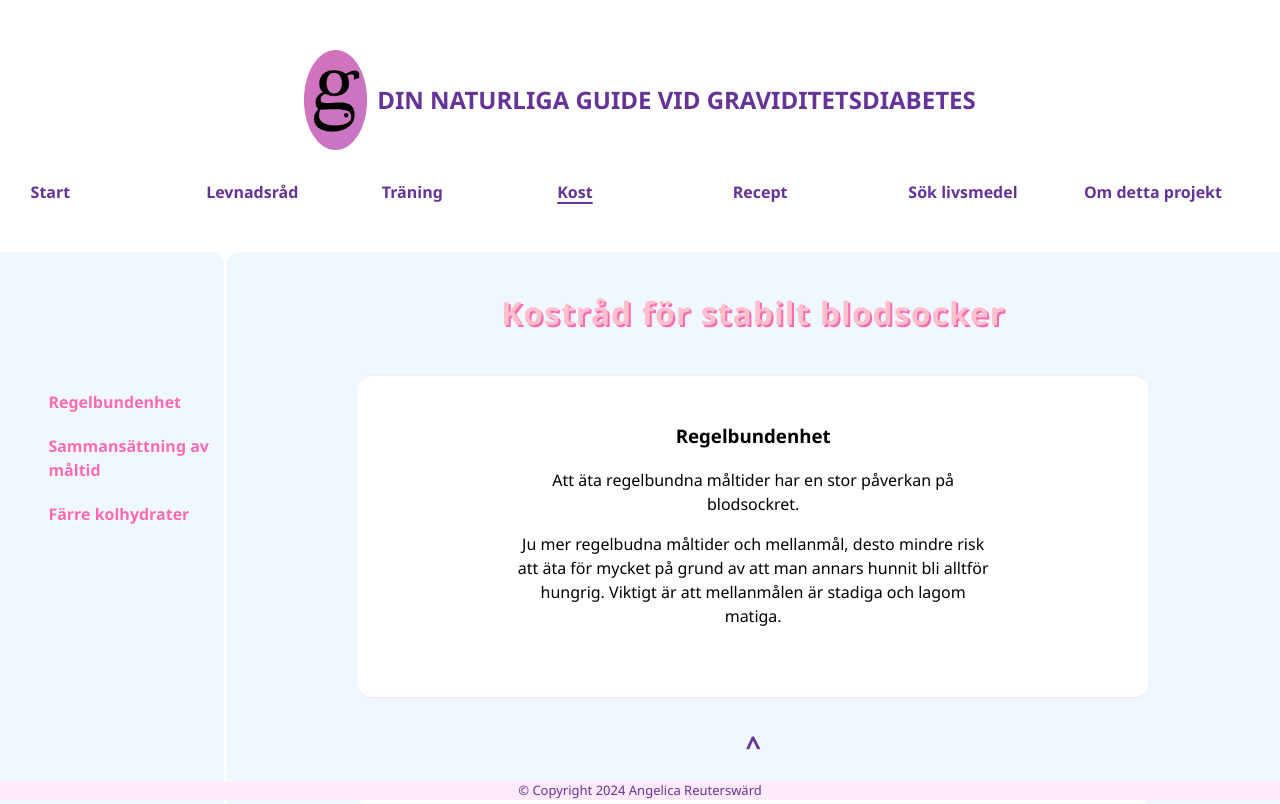
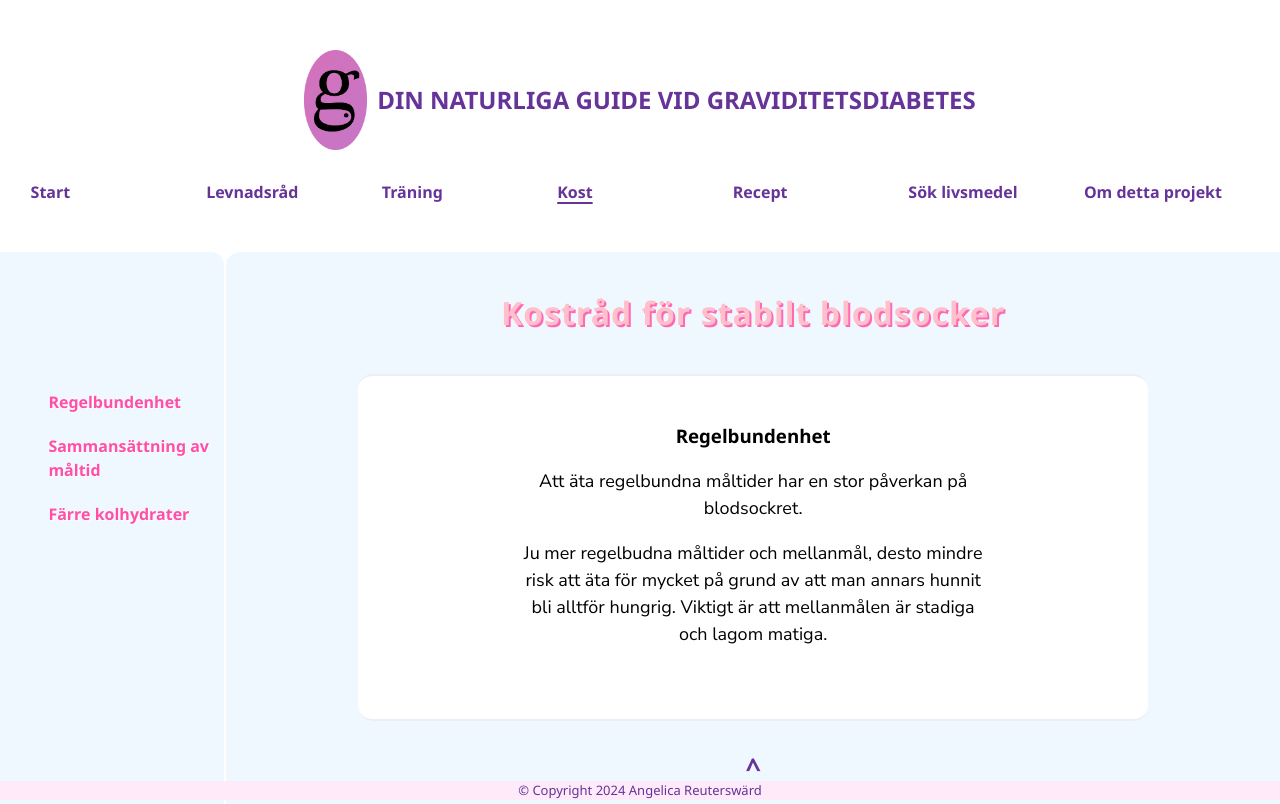
Before and after one commit to Ayngie/natural-guide-to-gestational-diabetes, a React (Vite) app: page /natural-guide-to-gestational-diabetes/food in a window 1280 px wide. Shown: the top 804 px of the page. Built offline with nearby package versions, Linux system fonts and the light colour scheme.

Commit message:
💄 style: added google font and updated sideLink color

```diff
--- a/src/components/styles/StyledTexts.ts
+++ b/src/components/styles/StyledTexts.ts
@@ -30,7 +30,8 @@ export const StyledHeadingDesktop = styled(StyledHeading) `
 export const Paragraph = styled.p `
     margin-top: 0;
     width: 75%;
-
+    font-family: 'Nunito Sans', sans-serif;
+    font-size: large;
     @media screen and (min-width: 1200px) {
         width: 60%;
     }
@@ -44,8 +45,6 @@ export const ItalicText = styled.span `
 font-style: italic;
 `;
 
-
-
 /* ----------------------  Link texts  ---------------------- */
 
 export const StyledSideNavLinks = styled.li `
@@ -54,9 +53,9 @@ export const StyledSideNavLinks = styled.li `
     font-weight: 800;
 
     a {
-      color: hotpink;
-      text-shadow: 1px 1px white;
-      text-decoration: none;
+        color: #FF4FA7;
+        text-shadow: 1px 1px white;
+        text-decoration: none;
 
         &:hover {
             color: rgb(162, 69, 255);
```
